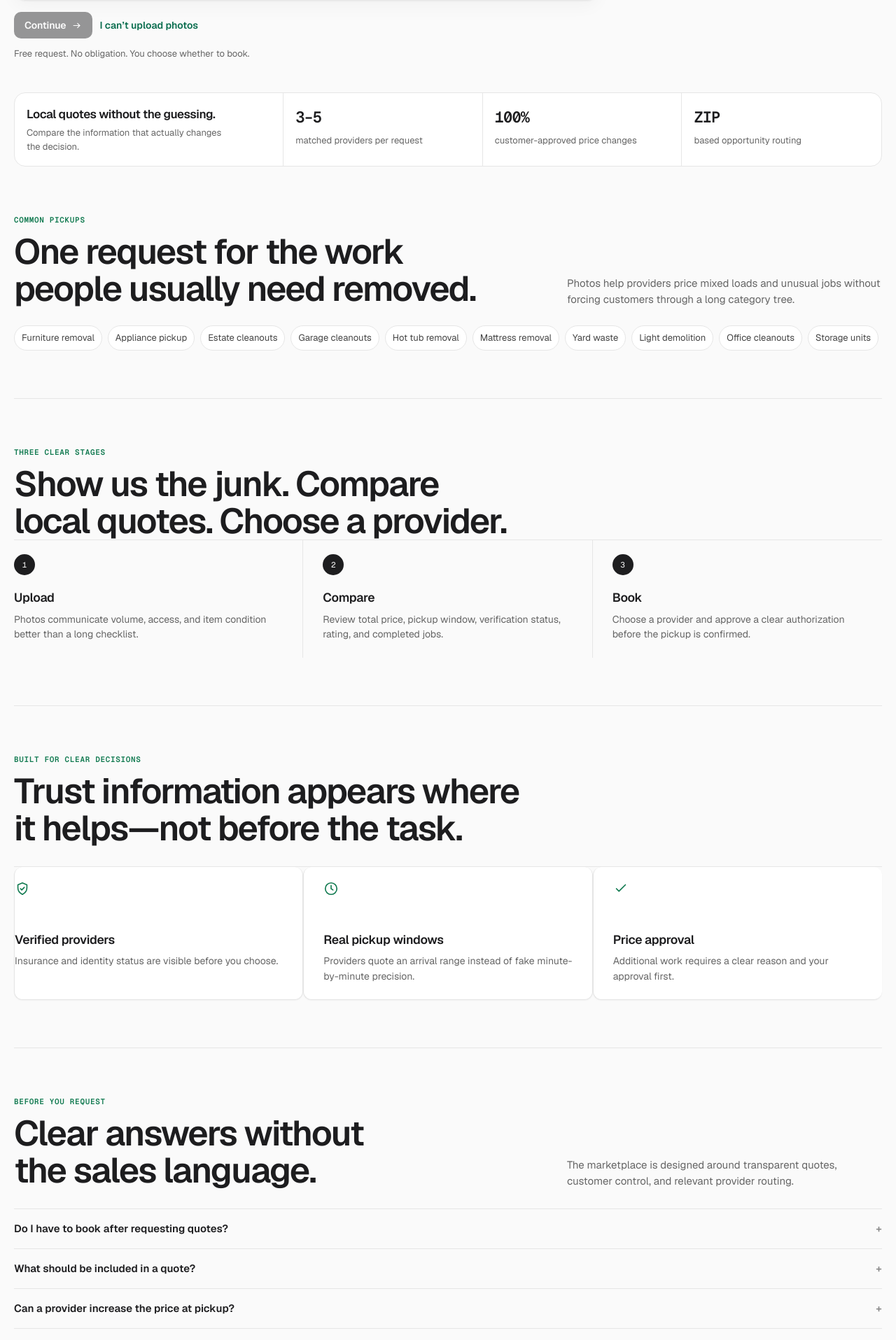
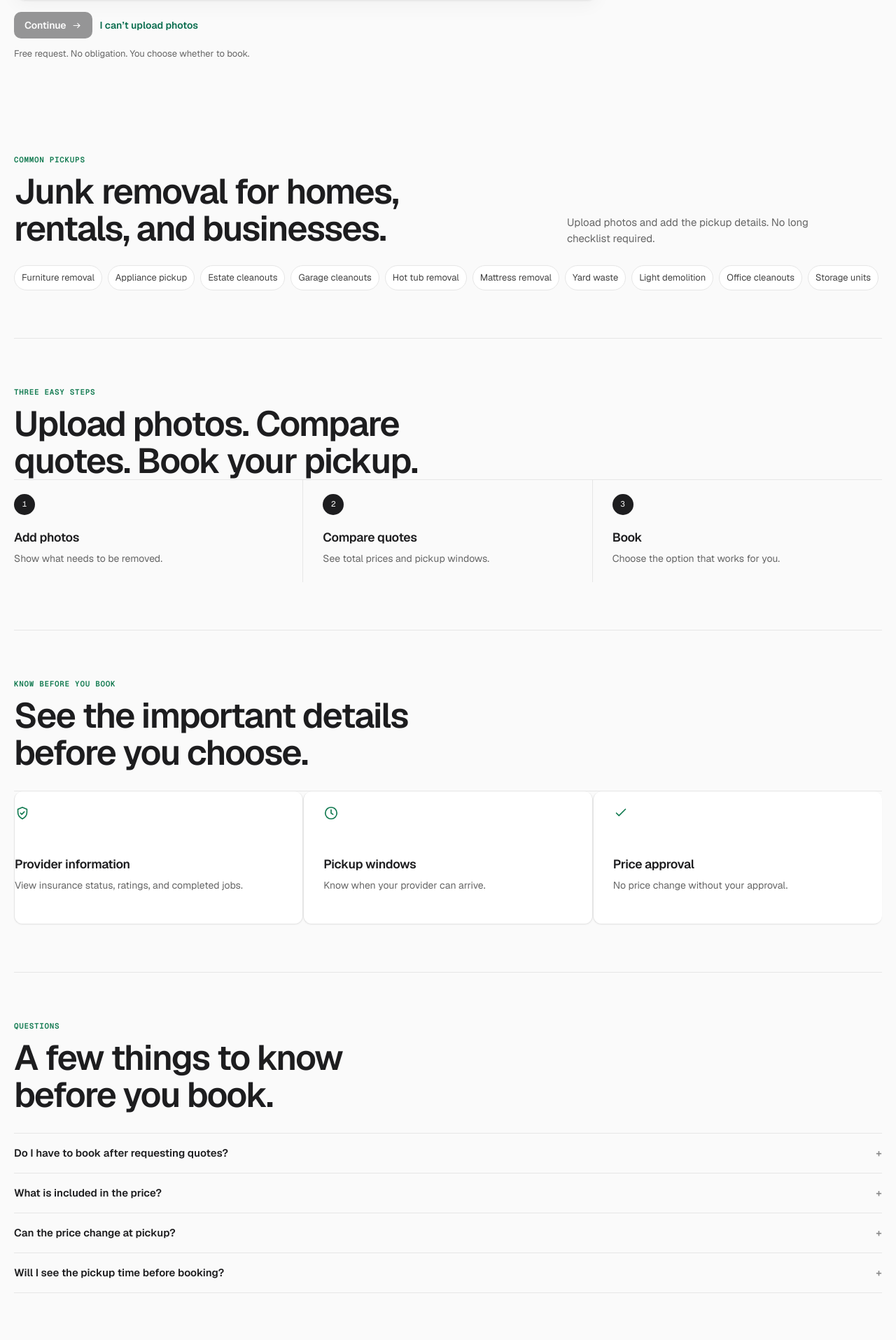
Before and after one commit to skinyanjui/junk-removal-booking, a Next.js app: page / in a window 1280 px wide. Shown: the part 625-2540 px from the top of the page at 70% size. Built offline with nearby package versions, Linux system fonts and the light colour scheme.

Commit message:
Remove internal process copy from customer homepage

```diff
--- a/app/page.tsx
+++ b/app/page.tsx
@@ -16,10 +16,10 @@ const services = [
 ];
 
 const questions = [
-  ["Do I have to book after requesting quotes?", "No. The request is free and there is no obligation. You choose whether any provider is the right fit."],
-  ["What should be included in a quote?", "The displayed total should include labor, loading, hauling, and disposal unless the provider clearly identifies an exception."],
-  ["Can a provider increase the price at pickup?", "Only when the job is materially different from the photos or description. The provider must explain the change and receive your approval before continuing."],
-  ["How are providers matched?", "Opportunities are routed by service ZIP code, job capability, availability, and provider standing. Providers do not receive unrelated jobs."],
+  ["Do I have to book after requesting quotes?", "No. Requesting quotes is free, and you choose whether to book."],
+  ["What is included in the price?", "Quotes include labor, loading, hauling, and disposal unless an exception is clearly shown."],
+  ["Can the price change at pickup?", "Any change must be explained and approved by you before work continues."],
+  ["Will I see the pickup time before booking?", "Yes. Each quote shows the available pickup window before you choose."],
 ];
 
 export default function HomePage() {
@@ -27,42 +27,35 @@ export default function HomePage() {
     <PageShell>
       <div id="booking"><BookingExperience /></div>
 
-      <section className="shell market-strip" aria-label="Marketplace service standards">
-        <div className="market-intro"><strong>Local quotes without the guessing.</strong><p>Compare the information that actually changes the decision.</p></div>
-        <div><strong>3–5</strong><span>matched providers per request</span></div>
-        <div><strong>100%</strong><span>customer-approved price changes</span></div>
-        <div><strong>ZIP</strong><span>based opportunity routing</span></div>
-      </section>
-
       <section className="shell service-section" id="services">
         <div className="section-intro">
-          <div><p className="eyebrow">Common pickups</p><h2>One request for the work people usually need removed.</h2></div>
-          <p>Photos help providers price mixed loads and unusual jobs without forcing customers through a long category tree.</p>
+          <div><p className="eyebrow">Common pickups</p><h2>Junk removal for homes, rentals, and businesses.</h2></div>
+          <p>Upload photos and add the pickup details. No long checklist required.</p>
         </div>
         <div className="service-chips">{services.map((service) => <span key={service}>{service}</span>)}</div>
       </section>
 
       <section className="shell how-section" id="how">
-        <p className="eyebrow">Three clear stages</p>
-        <h2>Show us the junk. Compare local quotes. Choose a provider.</h2>
+        <p className="eyebrow">Three easy steps</p>
+        <h2>Upload photos. Compare quotes. Book your pickup.</h2>
         <div className="how-grid">
-          <article><i>1</i><h3>Upload</h3><p>Photos communicate volume, access, and item condition better than a long checklist.</p></article>
-          <article><i>2</i><h3>Compare</h3><p>Review total price, pickup window, verification status, rating, and completed jobs.</p></article>
-          <article><i>3</i><h3>Book</h3><p>Choose a provider and approve a clear authorization before the pickup is confirmed.</p></article>
+          <article><i>1</i><h3>Add photos</h3><p>Show what needs to be removed.</p></article>
+          <article><i>2</i><h3>Compare quotes</h3><p>See total prices and pickup windows.</p></article>
+          <article><i>3</i><h3>Book</h3><p>Choose the option that works for you.</p></article>
         </div>
       </section>
 
       <section className="shell trust-section" id="trust">
-        <div><p className="eyebrow">Built for clear decisions</p><h2>Trust information appears where it helps—not before the task.</h2></div>
+        <div><p className="eyebrow">Know before you book</p><h2>See the important details before you choose.</h2></div>
         <div className="trust-grid">
-          <article><ShieldCheckIcon /><h3>Verified providers</h3><p>Insurance and identity status are visible before you choose.</p></article>
-          <article><ClockIcon /><h3>Real pickup windows</h3><p>Providers quote an arrival range instead of fake minute-by-minute precision.</p></article>
-          <article><CheckIcon /><h3>Price approval</h3><p>Additional work requires a clear reason and your approval first.</p></article>
+          <article><ShieldCheckIcon /><h3>Provider information</h3><p>View insurance status, ratings, and completed jobs.</p></article>
+          <article><ClockIcon /><h3>Pickup windows</h3><p>Know when your provider can arrive.</p></article>
+          <article><CheckIcon /><h3>Price approval</h3><p>No price change without your approval.</p></article>
         </div>
       </section>
 
       <section className="shell faq-section">
-        <div className="section-intro"><div><p className="eyebrow">Before you request</p><h2>Clear answers without the sales language.</h2></div><p className="faq-intro">The marketplace is designed around transparent quotes, customer control, and relevant provider routing.</p></div>
+        <div className="section-intro"><div><p className="eyebrow">Questions</p><h2>A few things to know before you book.</h2></div></div>
         <div className="faq-list">{questions.map(([question, answer]) => <details key={question}><summary>{question}</summary><p>{answer}</p></details>)}</div>
       </section>
     </PageShell>
```
